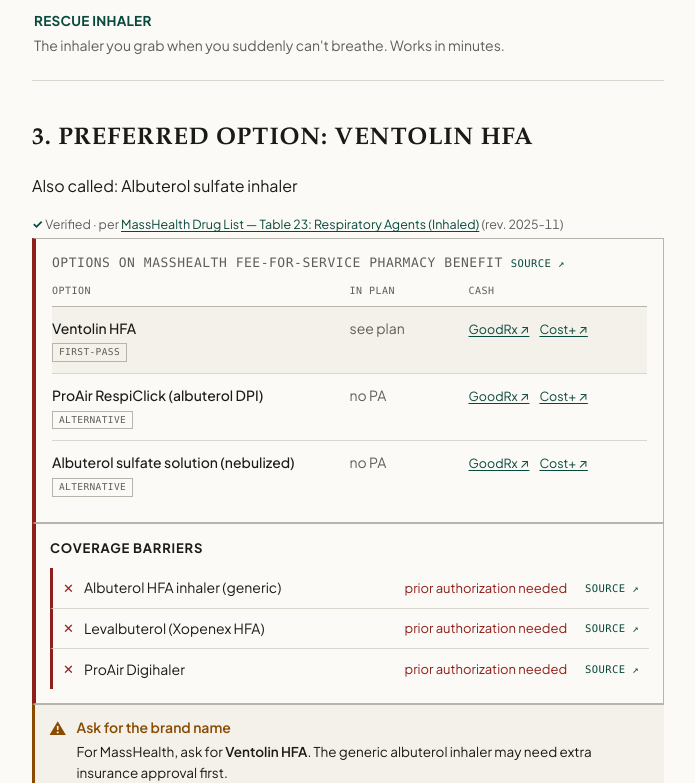
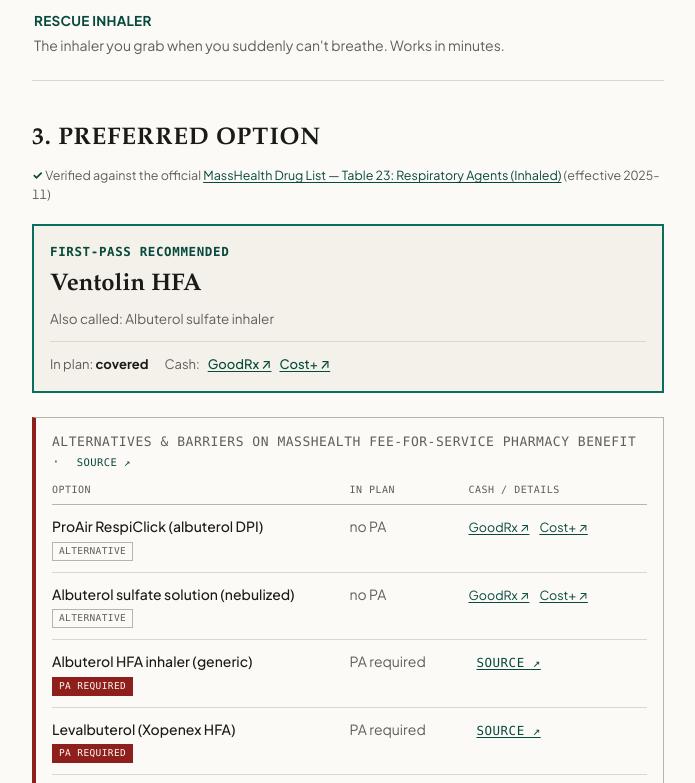
Before and after one commit to pranava0x0/FirstPassRx, a React (Vite) app: page / in a window 1280 px wide. Shown: the part 517-1300 px from the top of the page, without its empty margins (292-987 px from the left). Built offline with nearby package versions, Linux system fonts and the light colour scheme.

Commit message:
Refactor PrescribeOptions and ResultCard to use a unified options table and separate recommendation hero box

```diff
--- a/src/components/PrescribeOptions.tsx
+++ b/src/components/PrescribeOptions.tsx
@@ -1,4 +1,5 @@
 import type { FormularyRecord, PayerMeta, Reference } from '../types/formulary'
+import { useGuide } from '../lib/formulary'
 import { goodRxUrl, costPlusUrl } from '../lib/cash'
 import { SourceLink } from './SourceLink'
 
@@ -15,15 +16,14 @@
   drug: string
   role: string
   cost: string
-  /** Name to price as cash — the generic for the recommended row, else the drug itself. */
   cashName: string
-  recommended: boolean
+  type: 'alternative' | 'barrier'
+  sourceIds: string[]
 }
 
 /**
- * The two questions a prescriber asks, in one scannable table: what to prescribe on this plan
- * (recommended + the also-covered alternatives/biosimilars), what it costs through insurance (the
- * formulary tier), and what it costs cash (GoodRx / Cost Plus Drugs). Every claim is cited.
+ * Renders all other options besides the first-pass recommendation.
+ * Shows covered alternatives and coverage barriers in a single, unified table.
  */
 export function PrescribeOptions({
   record,
@@ -34,56 +34,86 @@
   payer: PayerMeta
   source?: Reference
 }) {
-  const a = record.preferredAgent
-  const rows: Row[] = [
-    {
-      drug: a.brand ?? a.inn,
-      role: 'First-pass',
-      cost: record.tier ?? 'see plan',
-      cashName: a.inn,
-      recommended: true,
-    },
-    ...(record.alternatives ?? []).map((alt) => ({
+  const guide = useGuide()
+
+  const alternates: Row[] = (record.alternatives ?? []).map((alt) => ({
     drug: alt.drug,
     role: roleOf(`${alt.drug} ${alt.note ?? ''}`),
-      cost: alt.note ?? '—',
+    cost: alt.note ?? 'covered',
     cashName: alt.drug,
-      recommended: false,
-    })),
-  ]
+    type: 'alternative',
+    sourceIds: alt.sourceIds,
+  }))
+
+  const barriers: Row[] = (record.paRequired ?? []).map((rej) => ({
+    drug: rej.drug,
+    role: rej.outcome === 'pa' ? 'PA Required' : rej.outcome === 'step' ? 'Step Therapy' : 'Excluded',
+    cost: rej.reason,
+    cashName: rej.drug,
+    type: 'barrier',
+    sourceIds: rej.sourceIds,
+  }))
+
+  const rows = [...alternates, ...barriers]
+
+  if (rows.length === 0) {
+    return null
+  }
+
+  const pref = record.preferredAgent
+  const isCovered = !record.stepTherapy && !record.paRequired.some(
+    (p) => p.drug === pref.brand || p.drug === pref.inn
+  )
 
   return (
-    <section className="rx-options" aria-label="Prescribing options">
+    <section className={`rx-options ${isCovered ? 'is-covered' : 'is-barrier'}`} aria-label="Prescribing options">
       <div className="rx-table-wrap">
         <table className="rx-table">
           <caption className="rx-cap">
-            Options on {payer.productName}
+            Alternatives &amp; Barriers on {payer.productName}{' · '}
             <SourceLink source={source} />
           </caption>
           <thead>
             <tr>
               <th scope="col">Option</th>
               <th scope="col">In plan</th>
-              <th scope="col">Cash</th>
+              <th scope="col">Cash / Details</th>
             </tr>
           </thead>
           <tbody>
             {rows.map((row) => (
-              <tr key={row.drug} className={row.recommended ? 'rx-table__rec' : undefined}>
+              <tr key={row.drug} className={`rx-row--${row.type}`}>
                 <th scope="row" className="rx-opt">
                   <span className="rx-drug">{row.drug}</span>
-                  <span className={`rx-tag rx-tag--${row.recommended ? 'rec' : 'alt'}`}>{row.role}</span>
+                  <span className={`rx-tag rx-tag--${row.type}`}>{row.role}</span>
                 </th>
                 <td className="rx-cost" data-label="In plan">
                   {row.cost}
                 </td>
-                <td className="rx-cash" data-label="Cash">
+                <td className="rx-cash" data-label="Cash / Details">
+                  {row.type === 'alternative' ? (
+                    <>
                       <a href={goodRxUrl(row.cashName)} target="_blank" rel="noopener noreferrer">
                         GoodRx &#8599;
                       </a>
                       <a href={costPlusUrl(row.cashName)} target="_blank" rel="noopener noreferrer">
                         Cost+ &#8599;
                       </a>
+                    </>
+                  ) : (
+                    guide.resolveSources(row.sourceIds).map((src) => (
+                      <a
+                        key={src.id}
+                        className="panel-cite"
+                        href={src.url}
+                        target="_blank"
+                        rel="noopener noreferrer"
+                        title={src.label}
+                      >
+                        source &#8599;
+                      </a>
+                    ))
+                  )}
                 </td>
               </tr>
             ))}
--- a/src/components/RejectList.tsx
+++ /dev/null
@@ -1,47 +0,0 @@
-import type { PaItem } from '../types/formulary'
-import { SourceLink } from './SourceLink'
-import { useGuide } from '../lib/formulary'
-
-function readableReason(reason: string): string {
-  const lower = reason.toLowerCase()
-  if (lower.includes('pa')) return 'prior authorization needed'
-  if (lower.includes('step')) return 'try a preferred drug first'
-  if (lower.includes('non-formulary')) return 'not on the covered list'
-  if (lower.includes('non-preferred')) return 'not preferred'
-  if (lower.includes('higher tier')) return 'higher cost tier'
-  return reason
-}
-
-/**
- * True coverage barriers for this product: PA, step therapy, or non-formulary.
- */
-export function RejectList({ items }: { items: PaItem[] }) {
-  const { resolveSources } = useGuide()
-  return (
-    <section aria-labelledby="reject-head">
-      <p className="eyebrow" id="reject-head">
-        Coverage barriers
-      </p>
-
-      {items.length > 0 ? (
-        <ul className="reject__list">
-          {items.map((it) => (
-            <li key={it.drug} className="reject__row">
-              <span className="reject__glyph" aria-hidden="true">
-                &#10005;
-              </span>
-              <span className="reject__drug">
-                <span className="sr-only">Coverage barrier: </span>
-                {it.drug}
-              </span>
-              <span className="reject__reason">{readableReason(it.reason)}</span>
-              <SourceLink source={resolveSources(it.sourceIds)[0]} />
-            </li>
-          ))}
-        </ul>
-      ) : (
-        <p className="reject__none">No rejections flagged for this class.</p>
-      )}
-    </section>
-  )
-}
--- a/src/components/ResultCard.tsx
+++ b/src/components/ResultCard.tsx
@@ -1,17 +1,11 @@
-import type { FormularyRecord, PayerMeta, Verification } from '../types/formulary'
+import type { FormularyRecord, PayerMeta } from '../types/formulary'
 import { useGuide } from '../lib/formulary'
+import { goodRxUrl, costPlusUrl } from '../lib/cash'
 import { BoglBanner } from './BoglBanner'
 import { PrescribeOptions } from './PrescribeOptions'
-import { RejectList } from './RejectList'
 import { Citations } from './Citations'
 import { GlossaryTerm } from './GlossaryTerm'
 
-/** Confidence word for the provenance line; the full note lives in the appendix citations. */
-const VERIFY_WORD: Record<Verification, string> = {
-  verified: 'Verified',
-  partial: 'Partial — confirm in source',
-  example: 'Example — unconfirmed',
-}
 
 interface Props {
   record: FormularyRecord
@@ -51,35 +45,67 @@
         {/* The answer — minimal. */}
         <div className="highlights">
           <h2 className="recommendation-label">
-            3. Preferred option: {displayName}
+            3. Preferred option
           </h2>
-          {agent.brand ? (
-            <p className="agent__generic">Also called: {readableGenericName(agent.inn)}</p>
-          ) : null}
           {/* Verification describes coverage evidence only; it is not clinical guidance. */}
           <p className={`result__provenance is-${record.verification}`}>
             <span aria-hidden="true">{record.verification === 'verified' ? '✓' : '⚠'}</span>{' '}
-            <span className="sr-only">Source confidence: </span>
-            {VERIFY_WORD[record.verification]}
-            {primarySource ? (
+            {record.verification === 'verified' && (
               <>
-                {' · per '}
-                <a href={primarySource.url} target="_blank" rel="noopener noreferrer">
-                  {primarySource.label}
-                </a>
-                {primarySource.effectiveDate ? ` (rev. ${primarySource.effectiveDate})` : ''}
+                Verified against the official{' '}
+                {primarySource ? (
+                  <a href={primarySource.url} target="_blank" rel="noopener noreferrer">
+                    {primarySource.label}
+                  </a>
+                ) : (
+                  'plan formulary'
+                )}
+                {primarySource?.effectiveDate ? ` (effective ${primarySource.effectiveDate})` : ''}
               </>
-            ) : null}
+            )}
+            {record.verification === 'partial' && (
+              <>
+                Partially verified; confirm in the official{' '}
+                {primarySource ? (
+                  <a href={primarySource.url} target="_blank" rel="noopener noreferrer">
+                    {primarySource.label}
+                  </a>
+                ) : (
+                  'plan formulary'
+                )}
+                {primarySource?.effectiveDate ? ` (effective ${primarySource.effectiveDate})` : ''}
+              </>
+            )}
+            {record.verification === 'example' && (
+              <>Unconfirmed example data; verify details with the plan before prescribing</>
+            )}
           </p>
+        </div>
+
+        <div className="recommendation-hero">
+          <div className="recommendation-hero__label">FIRST-PASS RECOMMENDED</div>
+          <h3 className="recommendation-hero__name">{displayName}</h3>
+          {agent.brand ? (
+            <p className="recommendation-hero__generic">Also called: {readableGenericName(agent.inn)}</p>
+          ) : null}
+          <div className="recommendation-hero__meta">
+            <span className="recommendation-hero__cost">
+              In plan: <b>{record.tier ?? 'covered'}</b>
+            </span>
+            <span className="recommendation-hero__cash">
+              Cash:{' '}
+              <a href={goodRxUrl(agent.inn)} target="_blank" rel="noopener noreferrer">
+                GoodRx &#8599;
+              </a>
+              <a href={costPlusUrl(agent.inn)} target="_blank" rel="noopener noreferrer">
+                Cost+ &#8599;
+              </a>
+            </span>
+          </div>
         </div>
 
         {/* Q1 + Q2: what to prescribe + alternatives, with cost in plan vs cash. */}
         <PrescribeOptions record={record} payer={payer} source={primarySource} />
-
-        {/* What to avoid. */}
-        <div className="coverage-panel coverage-panel--reject">
-          <RejectList items={record.paRequired} />
-        </div>
 
         {/* Load-bearing prescriber warning — stays visible when the plan forces the brand. */}
         {record.boglActive && record.boglNote ? (
--- a/src/index.css
+++ b/src/index.css
@@ -945,9 +945,14 @@
 
 .rx-options {
   border: 1px solid var(--rule);
-  border-left: 4px solid var(--status-deny);
   background: var(--paper);
   padding: 14px 16px;
+}
+.rx-options.is-covered {
+  border-left: 4px solid var(--accent);
+}
+.rx-options.is-barrier {
+  border-left: 4px solid var(--status-deny);
 }
 .rx-table-wrap {
   overflow-x: auto;
```
Lines whose indentation alone changed are shown as unchanged.
